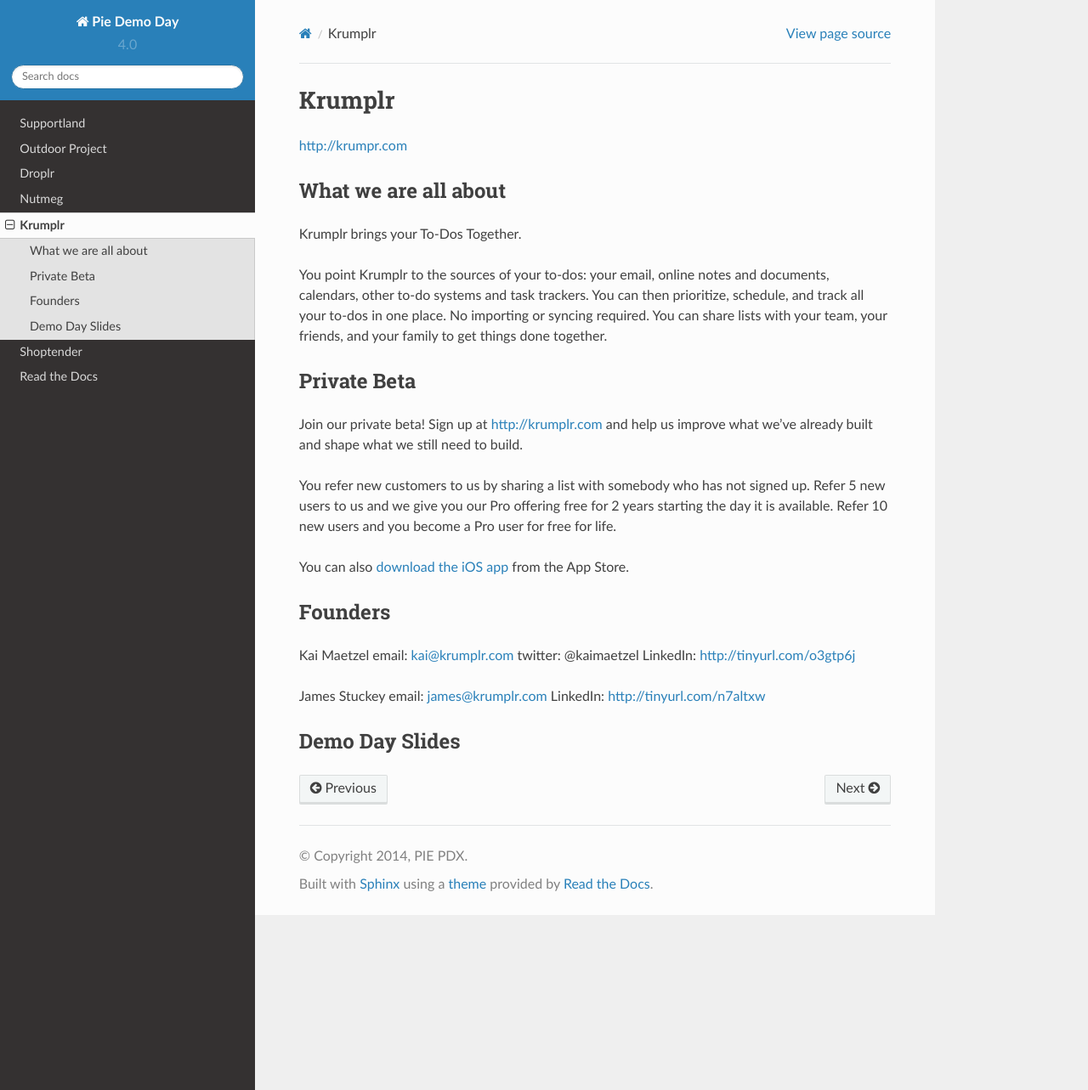
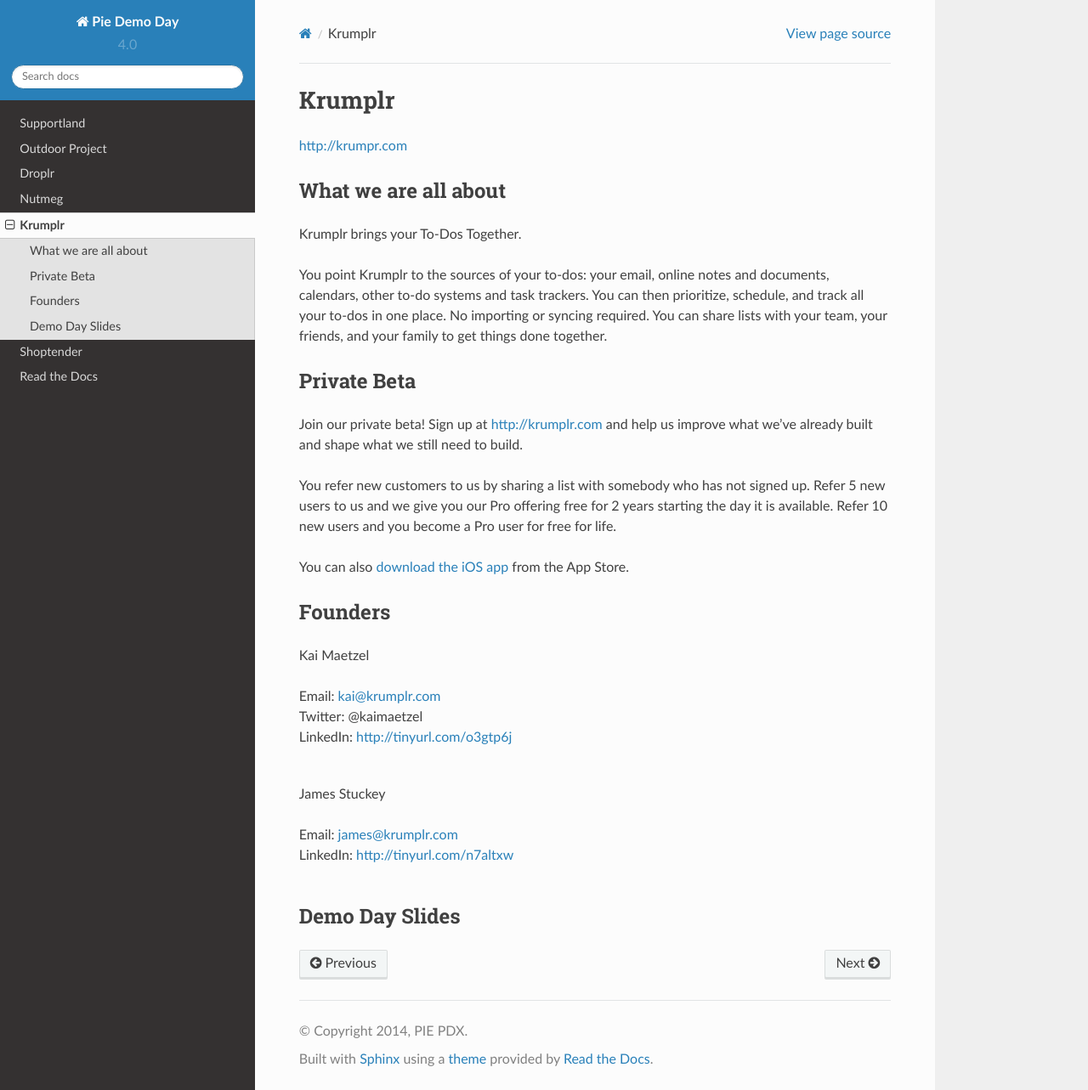
Before and after one commit to piepdx/pie-docs, a Sphinx documentation site: the page built from docs/krumplr.rst, in a window 1280 px wide and 1283 px high. Shown: the whole window at 85% size. Built offline with Sphinx 7.4.7 and the Read the Docs theme 2.0.0, drawn with Linux system fonts in a browser that asks for light colours.

Commit message:
Fix up krumplr

```diff
--- a/docs/krumplr.rst
+++ b/docs/krumplr.rst
@@ -30,11 +30,24 @@
 Founders
 ~~~~~~~~~~~~~~~~~~~~~
 
-Kai Maetzel email: kai@krumplr.com twitter: @kaimaetzel LinkedIn:
-http://tinyurl.com/o3gtp6j
+Kai Maetzel
 
-James Stuckey email: james@krumplr.com LinkedIn:
-http://tinyurl.com/n7altxw
+| Email: kai@krumplr.com
+| Twitter: @kaimaetzel
+| LinkedIn: http://tinyurl.com/o3gtp6j
+
+.. raw:: html
+
+   <br>
+
+James Stuckey
+
+| Email: james@krumplr.com
+| LinkedIn: http://tinyurl.com/n7altxw
+
+.. raw:: html
+
+   <br>
 
 Demo Day Slides
 ~~~~~~~~~~~~~~~~~~~~~
```
